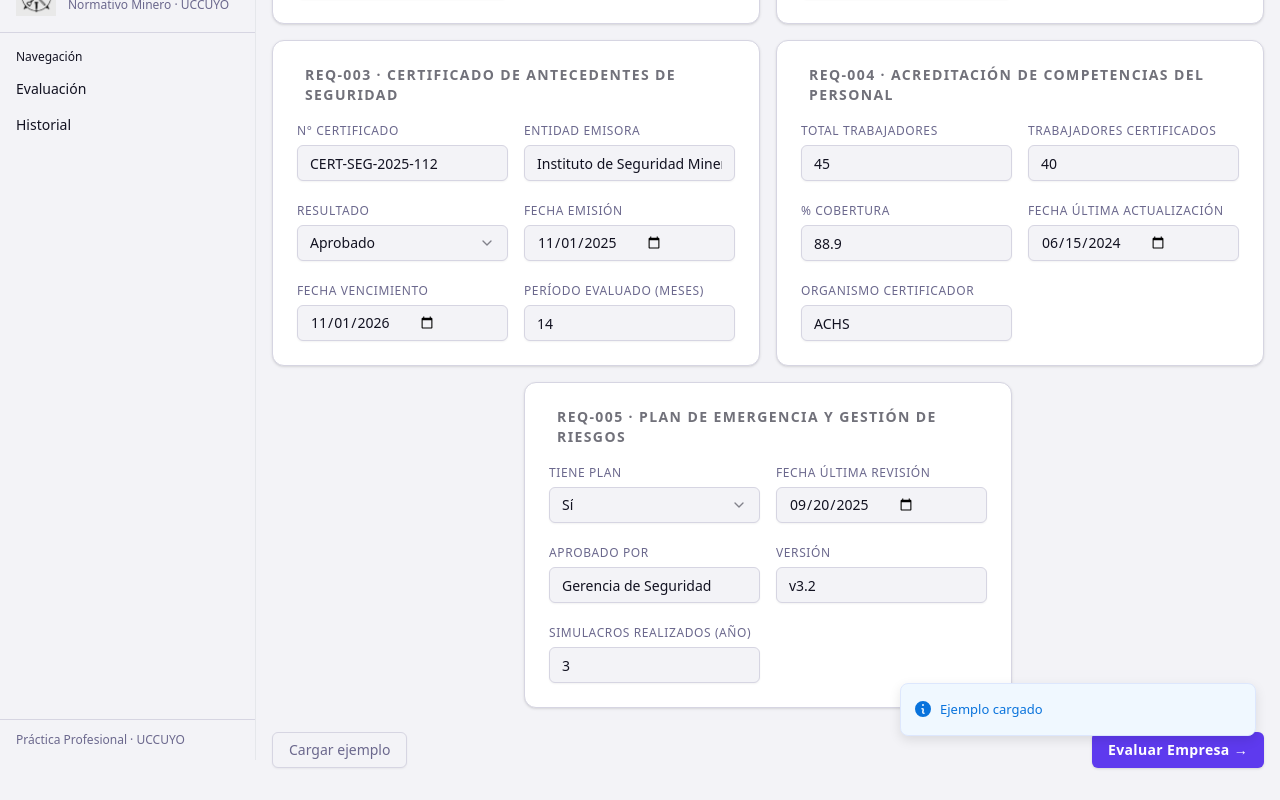
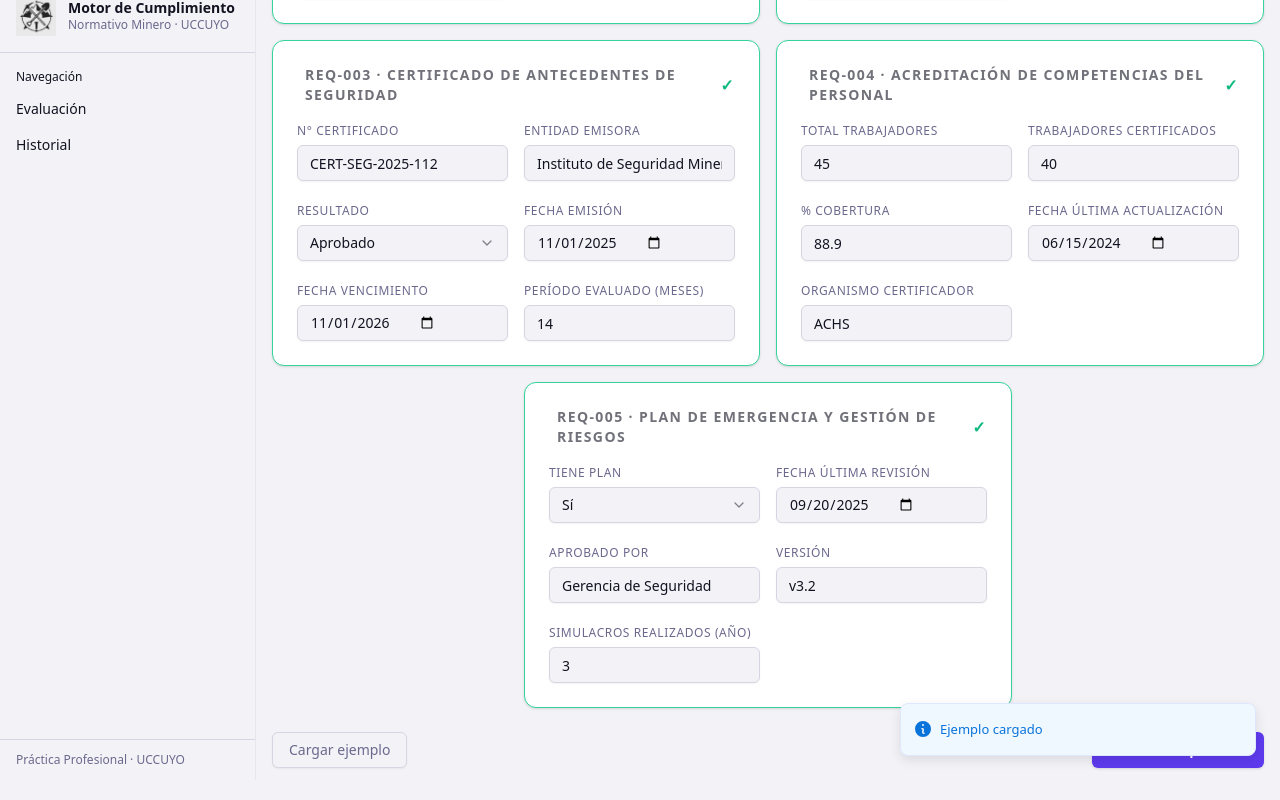
Before and after one commit to Pabloruvega/Nodos-Practica_Profesional_Frontend_UCCUYO, a React (Vite) app in the folder motor-cumplimiento-front/: page / in a window 1280 px wide. Both pictures are taken after a click on the button "Cargar ejemplo". Shown: the part 601-1401 px from the top of the page. Built offline with nearby package versions, Linux system fonts and the light colour scheme; a web font is replaced by a local one.

Commit message:
feat: add section completion indicators and error handling in evaluation form

```diff
--- a/motor-cumplimiento-front/src/components/evaluacion/FormularioEvaluacion.jsx
+++ b/motor-cumplimiento-front/src/components/evaluacion/FormularioEvaluacion.jsx
@@ -49,6 +49,14 @@ const FORM_EJEMPLO = {
 };
 
 const SECCIONES = ["seguro_accidentes", "registro_proveedor", "certificado_seguridad", "acreditacion_personal", "plan_emergencia"];
+
+const NOMBRES_SECCIONES = {
+  seguro_accidentes:     "REQ-001 · Seguro de Accidentes",
+  registro_proveedor:    "REQ-002 · Registro de Proveedor",
+  certificado_seguridad: "REQ-003 · Certificado de Seguridad",
+  acreditacion_personal: "REQ-004 · Acreditación de Personal",
+  plan_emergencia:       "REQ-005 · Plan de Emergencia",
+};
 
 function actualizarCampo(form, seccion, campo, valor) {
   return { ...form, [seccion]: { ...form[seccion], [campo]: valor } };
@@ -107,17 +115,25 @@ export default function FormularioEvaluacion({ onResultado }) {
   const [form, setForm] = useState(FORM_INICIAL);
   const [loading, setLoading] = useState(false);
   const [error, setError] = useState(null);
+  const [intentoEnviar, setIntentoEnviar] = useState(false);
 
   const set = (seccion, campo) => (valor) => {
     setForm((prev) => actualizarCampo(prev, seccion, campo, valor));
   };
 
-  // Cuenta cuántas secciones tienen al menos un campo completado
+  // Sección completa solo si TODOS sus campos están llenos
+  const completitudSecciones = useMemo(() => {
+    return Object.fromEntries(
+      SECCIONES.map((seccion) => [
+        seccion,
+        Object.values(form[seccion]).every((v) => v !== "" && v !== null && v !== undefined),
+      ])
+    );
+  }, [form]);
+
   const seccionesCompletas = useMemo(() => {
-    return SECCIONES.filter((seccion) =>
-      Object.values(form[seccion]).some((v) => v !== "" && v !== null)
-    ).length;
-  }, [form]);
+    return SECCIONES.filter((s) => completitudSecciones[s]).length;
+  }, [completitudSecciones]);
 
   const handleSubmit = async () => {
     if (!form.nombre.trim()) {
@@ -125,8 +141,20 @@ export default function FormularioEvaluacion({ onResultado }) {
       toast.error("El nombre de la empresa es obligatorio.");
       return;
     }
+
+    const seccionesFaltantes = SECCIONES.filter((s) => !completitudSecciones[s]);
+    if (seccionesFaltantes.length > 0) {
+      setIntentoEnviar(true);
+      const lista = seccionesFaltantes.map((s) => NOMBRES_SECCIONES[s]).join(", ");
+      const msg = `Faltan completar: ${lista}`;
+      setError(msg);
+      toast.error(msg);
+      return;
+    }
+
     setLoading(true);
     setError(null);
+    setIntentoEnviar(false);
     try {
       const resultado = await evaluarEmpresa(form);
       toast.success(`Evaluación completada — ${resultado.estado_general === "CUMPLE" ? "Cumple" : "No Cumple"}`);
@@ -183,7 +211,7 @@ export default function FormularioEvaluacion({ onResultado }) {
 
       {/* Secciones */}
       <div className="grid grid-cols-1 md:grid-cols-2 gap-4">
-        <SeccionRequisito emoji="" titulo="REQ-001 · Seguro de Accidentes del Trabajo">
+        <SeccionRequisito emoji="" titulo="REQ-001 · Seguro de Accidentes del Trabajo" completa={completitudSecciones.seguro_accidentes} conError={intentoEnviar && !completitudSecciones.seguro_accidentes}>
           <Campo label="N° Póliza"              value={form.seguro_accidentes.numero_poliza}                 onChange={set("seguro_accidentes", "numero_poliza")} />
           <Campo label="Aseguradora"            value={form.seguro_accidentes.aseguradora}                   onChange={set("seguro_accidentes", "aseguradora")} />
           <Campo label="Fecha Inicio"           value={form.seguro_accidentes.fecha_inicio}                  onChange={set("seguro_accidentes", "fecha_inicio")} type="date" />
@@ -191,7 +219,7 @@ export default function FormularioEvaluacion({ onResultado }) {
           <Campo label="Trabajadores Cubiertos" value={form.seguro_accidentes.numero_trabajadores_cubiertos} onChange={set("seguro_accidentes", "numero_trabajadores_cubiertos")} type="number" />
         </SeccionRequisito>
 
-        <SeccionRequisito emoji="" titulo="REQ-002 · Registro de Proveedor Minero">
+        <SeccionRequisito emoji="" titulo="REQ-002 · Registro de Proveedor Minero" completa={completitudSecciones.registro_proveedor} conError={intentoEnviar && !completitudSecciones.registro_proveedor}>
           <Campo label="N° Registro"          value={form.registro_proveedor.numero_registro}      onChange={set("registro_proveedor", "numero_registro")} />
           <Campo label="Entidad Registradora" value={form.registro_proveedor.entidad_registradora} onChange={set("registro_proveedor", "entidad_registradora")} />
           <Campo label="Fecha Inscripción"    value={form.registro_proveedor.fecha_inscripcion}    onChange={set("registro_proveedor", "fecha_inscripcion")} type="date" />
@@ -201,7 +229,7 @@ export default function FormularioEvaluacion({ onResultado }) {
           <Campo label="Fecha Vencimiento" value={form.registro_proveedor.fecha_vencimiento} onChange={set("registro_proveedor", "fecha_vencimiento")} type="date" />
         </SeccionRequisito>
 
-        <SeccionRequisito emoji="" titulo="REQ-003 · Certificado de Antecedentes de Seguridad">
+        <SeccionRequisito emoji="" titulo="REQ-003 · Certificado de Antecedentes de Seguridad" completa={completitudSecciones.certificado_seguridad} conError={intentoEnviar && !completitudSecciones.certificado_seguridad}>
           <Campo label="N° Certificado"  value={form.certificado_seguridad.numero_certificado}    onChange={set("certificado_seguridad", "numero_certificado")} />
           <Campo label="Entidad Emisora" value={form.certificado_seguridad.entidad_emisora}        onChange={set("certificado_seguridad", "entidad_emisora")} />
           <CampoSelect label="Resultado" value={form.certificado_seguridad.resultado} onChange={set("certificado_seguridad", "resultado")}
@@ -212,7 +240,7 @@ export default function FormularioEvaluacion({ onResultado }) {
           <Campo label="Período Evaluado (meses)" value={form.certificado_seguridad.periodo_evaluado_meses}  onChange={set("certificado_seguridad", "periodo_evaluado_meses")} type="number" />
         </SeccionRequisito>
 
-        <SeccionRequisito emoji="" titulo="REQ-004 · Acreditación de Competencias del Personal">
+        <SeccionRequisito emoji="" titulo="REQ-004 · Acreditación de Competencias del Personal" completa={completitudSecciones.acreditacion_personal} conError={intentoEnviar && !completitudSecciones.acreditacion_personal}>
           <Campo label="Total Trabajadores"         value={form.acreditacion_personal.total_trabajadores}         onChange={set("acreditacion_personal", "total_trabajadores")} type="number" />
           <Campo label="Trabajadores Certificados"  value={form.acreditacion_personal.trabajadores_certificados}  onChange={set("acreditacion_personal", "trabajadores_certificados")} type="number" />
           <Campo label="% Cobertura"                value={form.acreditacion_personal.porcentaje_cobertura}       onChange={set("acreditacion_personal", "porcentaje_cobertura")} type="number" />
@@ -222,7 +250,7 @@ export default function FormularioEvaluacion({ onResultado }) {
 
         <div className="col-span-2 flex justify-center">
           <div className="w-[calc(50%-8px)]">
-            <SeccionRequisito emoji="" titulo="REQ-005 · Plan de Emergencia y Gestión de Riesgos">
+            <SeccionRequisito emoji="" titulo="REQ-005 · Plan de Emergencia y Gestión de Riesgos" completa={completitudSecciones.plan_emergencia} conError={intentoEnviar && !completitudSecciones.plan_emergencia}>
               <CampoSelect label="Tiene Plan" value={form.plan_emergencia.tiene_plan} onChange={set("plan_emergencia", "tiene_plan")}
                 opciones={[{ value: "true", label: "Sí" }, { value: "false", label: "No" }]}
               />
@@ -246,7 +274,7 @@ export default function FormularioEvaluacion({ onResultado }) {
       <div className="flex justify-between items-center pt-2">
         <Button
           variant="outline"
-          onClick={() => { setForm(FORM_EJEMPLO); toast.info("Ejemplo cargado"); }}
+          onClick={() => { setForm(FORM_EJEMPLO); setError(null); setIntentoEnviar(false); toast.info("Ejemplo cargado"); }}
           className="border-border text-muted-foreground hover:text-foreground"
         >
           Cargar ejemplo
--- a/motor-cumplimiento-front/src/components/evaluacion/SeccionRequisito.jsx
+++ b/motor-cumplimiento-front/src/components/evaluacion/SeccionRequisito.jsx
@@ -1,26 +1,28 @@
 import { Card, CardContent, CardHeader, CardTitle } from "@/components/ui/card";
 
-/**
- * Componente reutilizable que envuelve cada sección del formulario.
- *
- * Uso:
- *   <SeccionRequisito emoji="" titulo="REQ-001 · Seguro de Accidentes">
- *     <Campo ... />
- *     <Campo ... />
- *   </SeccionRequisito>
- *
- * Props:
- *   @param {string}    emoji   - ícono que acompaña el título
- *   @param {string}    titulo  - nombre del requisito
- *   @param {ReactNode} children - campos del formulario
- */
-export default function SeccionRequisito({ emoji, titulo, children }) {
+export default function SeccionRequisito({ emoji, titulo, children, completa, conError }) {
+  const borderClass = conError
+    ? "border-red-400 dark:border-red-600"
+    : completa
+    ? "border-emerald-400 dark:border-emerald-600"
+    : "border-border";
+
   return (
-    <Card className="bg-card border-border">
+    <Card className={`bg-card transition-colors duration-300 ${borderClass}`}>
       <CardHeader className="pb-3">
-        <CardTitle className="text-sm font-semibold tracking-widest uppercase text-zinc-500 dark:text-zinc-400 flex items-center gap-2">
-          <span>{emoji}</span>
-          <span>{titulo}</span>
+        <CardTitle className="text-sm font-semibold tracking-widest uppercase text-zinc-500 dark:text-zinc-400 flex items-center justify-between gap-2">
+          <div className="flex items-center gap-2">
+            <span>{emoji}</span>
+            <span>{titulo}</span>
+          </div>
+          {completa && (
+            <span className="text-emerald-500 font-bold text-base leading-none">✓</span>
+          )}
+          {conError && (
+            <span className="text-red-500 text-xs font-semibold normal-case tracking-normal whitespace-nowrap">
+              Incompleto
+            </span>
+          )}
         </CardTitle>
       </CardHeader>
       <CardContent>
```
Also changed, not shown: 1 other file (tests, documents, lock files or other folders).
